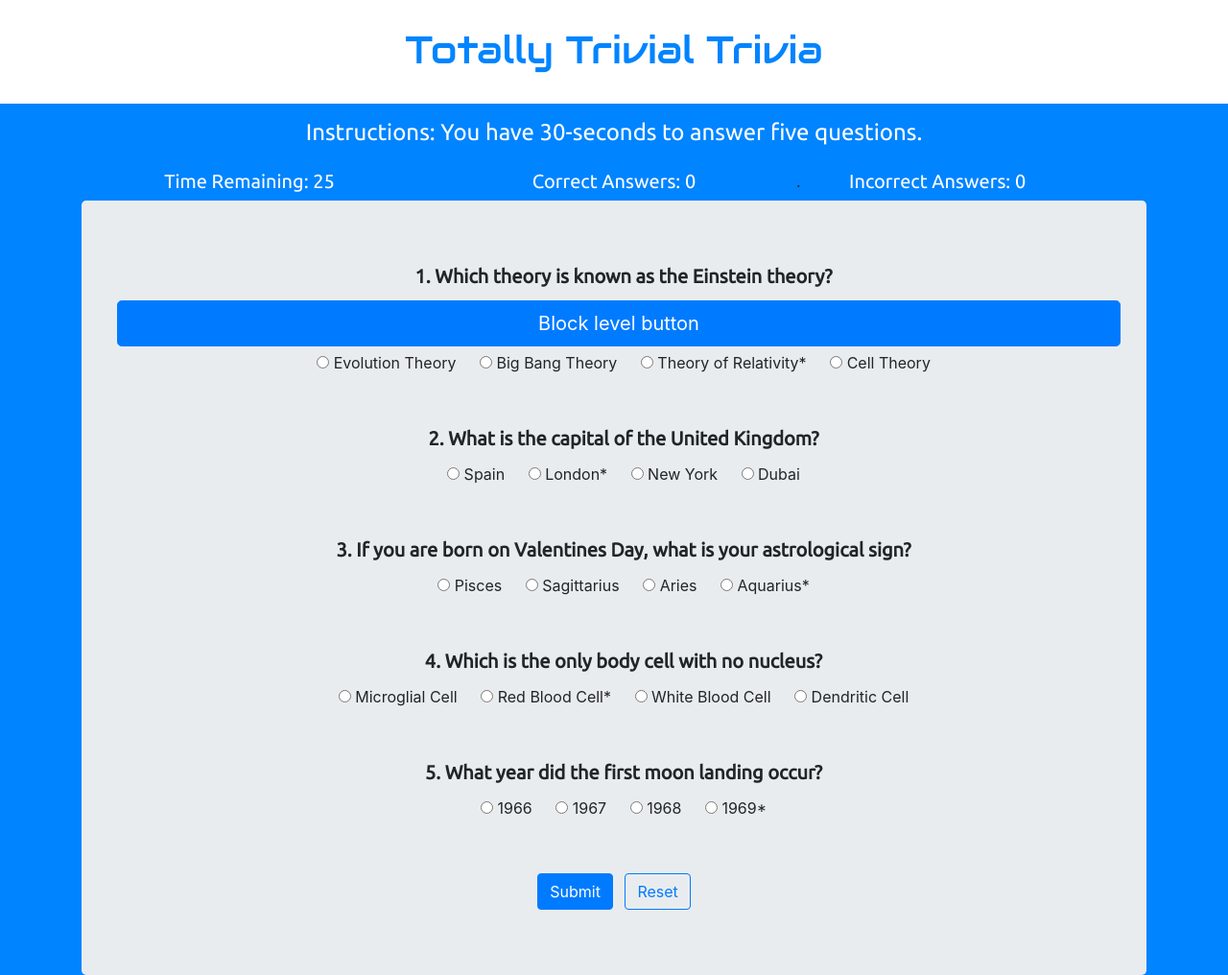
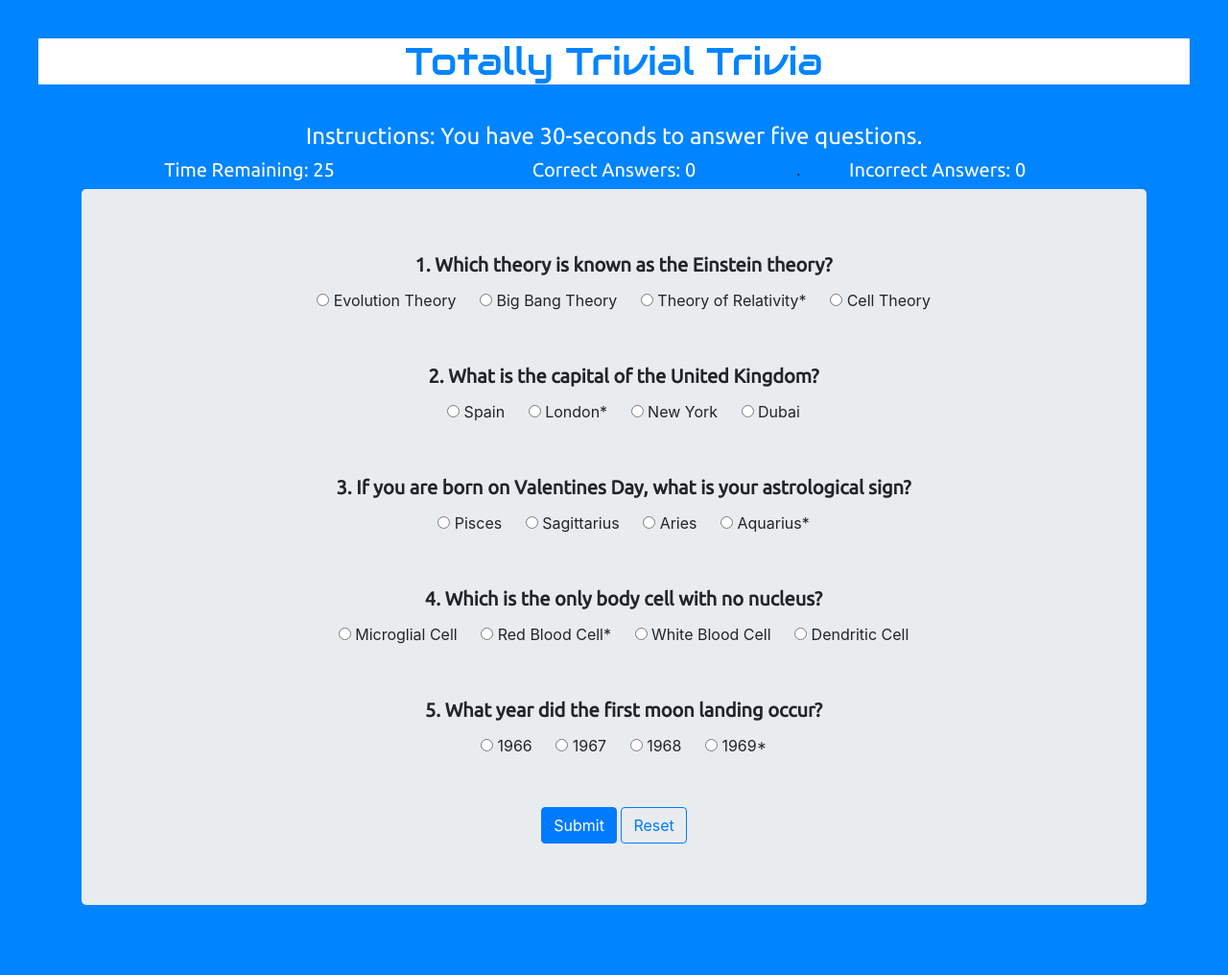
Before and after one commit to sethmarini/TriviaGame, a plain HTML site: page index.html in a window 1280 px wide. Shown: the whole page at 96% size. After the commit the page ends 943 px from the top, so only its background shows below. Drawn offline with nearby package versions, Linux system fonts and the light colour scheme.

Commit message:
added correct files

```diff
--- a/assets/css/style.css
+++ b/assets/css/style.css
@@ -7,25 +7,16 @@ body {
 }
 
 h1, header {
-   font-family: 'Audiowide', cursive;
-   text-align: center;
-   margin: 0;
-    padding-top: 0.5em;
-   color: #0084ff;
-   background-color: white;
-   width: 100%;
-    height: 100px;
+ font-family: 'Audiowide', cursive;
+ text-align: center;
+ margin: 1em;
+ color: #0084ff;
+ background-color: white;
+
 
 }
 
-h4 {
-    text-align: center;
-    color: white;
-    font-family: 'Ubuntu', sans-serif;
-    margin: 1em;
-}
-
-h5 {
+h4, h5 {
     text-align: center;
     color: white;
     font-family: 'Ubuntu', sans-serif;
@@ -45,7 +36,3 @@ p, input {
 p {
   font-weight: bold;
 }
-
-button {
-  margin: 0.25em;
-}
--- a/assets/javascript/app.js
+++ b/assets/javascript/app.js
@@ -13,7 +13,6 @@ var display = function() {
 	};
 
 	var reset = function() {
-	$("#timer").css("color","white");
 		correct = 0;
 		incorrect = 0;
 		time = 30;
@@ -49,20 +48,15 @@ $("#btn").on("click", checkAnswer);
 
 //timer
 var x = setInterval(function(){
+
 	time--;
 	$("#timer").text(time);
-    	 if (time <= 10) {
-        $("#timer").css("color","red");
-    };
 	if (time === 0) {
+
 		checkAnswer();
 	};
 },1000)
 
 
 
-
-
-
-
 });
--- a/index.html
+++ b/index.html
@@ -23,17 +23,15 @@
 
 </head>
 <body>
-	<header>
-		<h1>Totally Trivial Trivia</h1>
-	</header>
 
+	<h1>Totally Trivial Trivia</h1>
 
 	<div class="container">
 
 
 		<h4>Instructions: You have 30-seconds to answer five questions.</h4>
 		<div class="row">
-				<div id="stopWatch"	class="col-sm-4">
+				<div class="col-sm-4">
 					<h5>Time Remaining: <span id="timer">30</span></h5>
 				</div>
 				<div class="col-sm-4">
@@ -45,12 +43,11 @@
 		</div>
 
 
+
+
 		<div class="jumbotron">
 
 				<p id="questionOne">1. Which theory is known as the Einstein theory?</p>
-						<button type="button" class="btn btn-primary btn-lg btn-block">Block level button</button>
-
-
 
 					<input type="radio" name="q1" value=false> Evolution Theory
 
```
Lines whose indentation alone changed are shown as unchanged.
